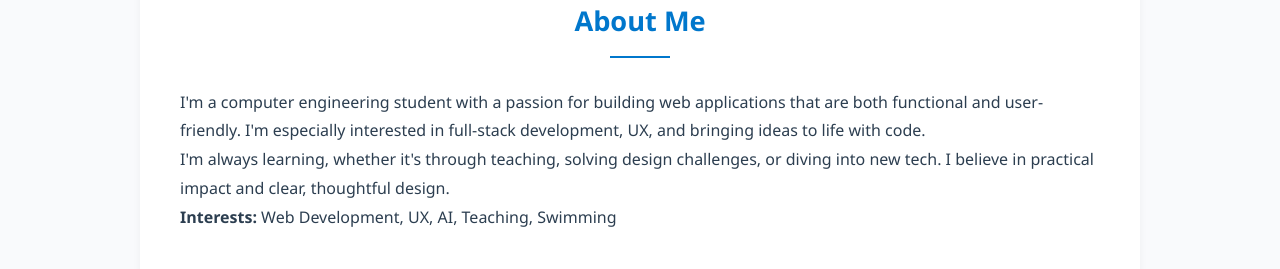
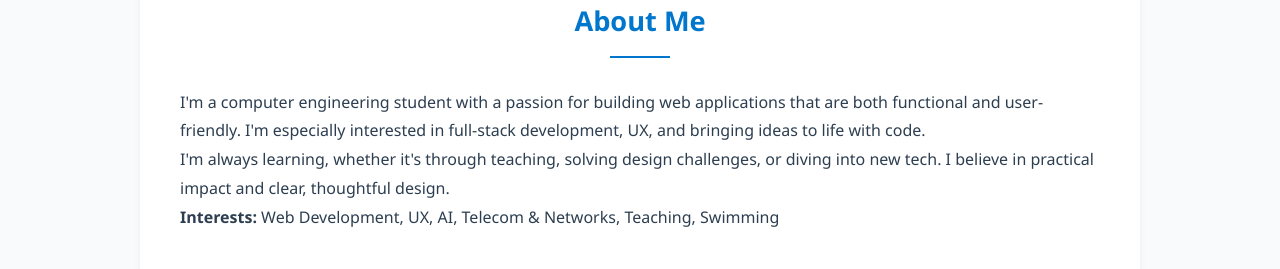
Before and after one commit to kianasherafati/kianasherafati.github.io, a plain HTML site: page index.html in a window 1280 px wide. Shown: the part 350-619 px from the top of the page. Drawn offline with Linux system fonts and the light colour scheme.

Commit message:
Update CV

```diff
--- a/index.html
+++ b/index.html
@@ -33,7 +33,7 @@
     <p>
       I'm always learning, whether it's through teaching, solving design challenges, or diving into new tech. I believe in practical impact and clear, thoughtful design.
     </p>
-    <p><strong>Interests:</strong> Web Development, UX, AI, Teaching, Swimming</p>
+    <p><strong>Interests:</strong> Web Development, UX, AI, Telecom & Networks, Teaching, Swimming</p>
 
 
     <div class="socials">
```
Also changed, not shown: cv.html (+1 -1 lines), projects.html (+4 -4 lines), 2 other files.
